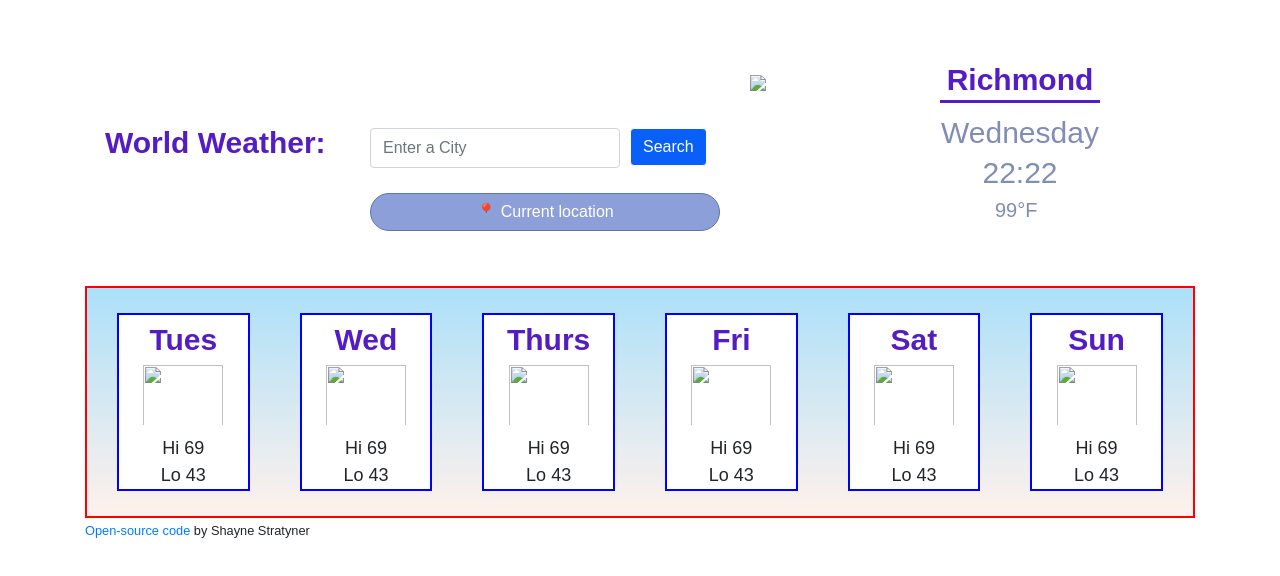
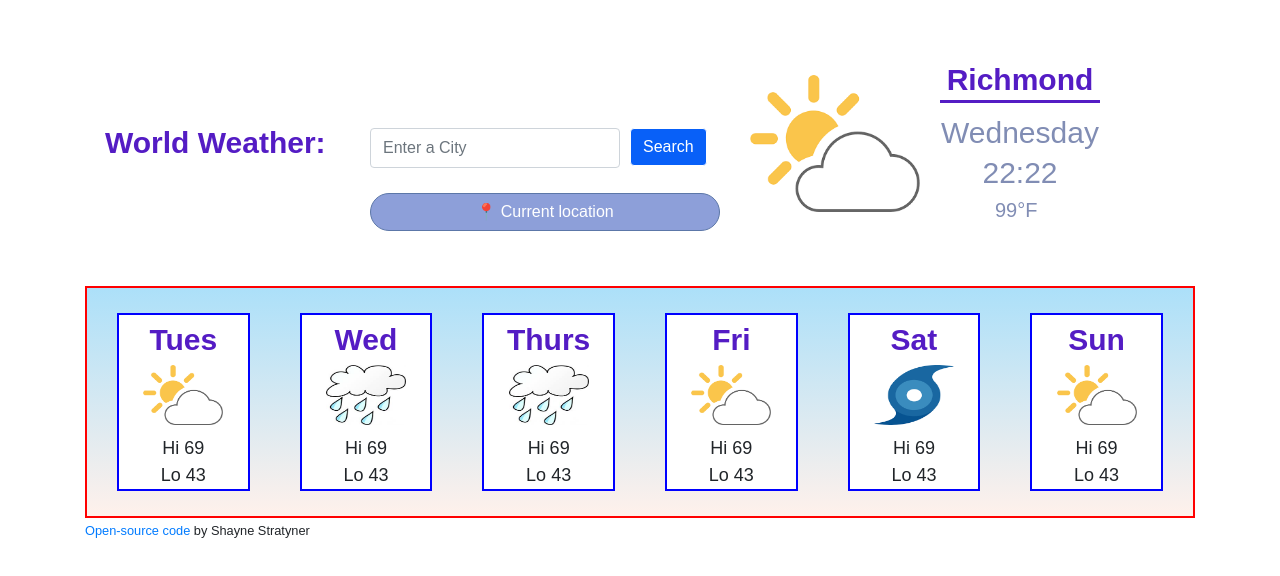
Before and after one commit to shaynestrat/My-Weather-App, a plain HTML site: page Index.html in a window 1280 px wide. Drawn offline with nearby package versions, Linux system fonts and the light colour scheme.

Commit message:
changed names of image files

```diff
--- a/Index.html
+++ b/Index.html
@@ -44,7 +44,7 @@
 
                  </div>
           <div class="col-2">
-            <img src="src/partly-cloudy.png" width="170px" class="img" />
+            <img src="src/img/partly-cloudy.png" width="170px" class="img" />
           </div>
           <div class="col-2">
              <h2 id="city">Richmond</h2>
@@ -62,7 +62,7 @@
               <div class="row"><h6>Tues</h6></div>
               <div class="row">
                 <img
-                  src="src/partly-cloudy.png"
+                  src="src/img/partly-cloudy.png"
                   class="center"
                   width="80px"
                 />
@@ -80,7 +80,7 @@
             <div class="squares">
               <div class="row"><h6>Wed</h6></div>
               <div class="row">
-                <img src="src/rain.jpg" class="center" width="80px" />
+                <img src="src/img/rain.jpg" class="center" width="80px" />
               </div>
               <div class="row">
                 <div class="col">
@@ -94,7 +94,7 @@
             <div class="squares">
               <div class="row"><h6>Thurs</h6></div>
               <div class="row">
-                <img src="src/rain.jpg" class="center" width="80px" />
+                <img src="src/img/rain.jpg" class="center" width="80px" />
               </div>
               <div class="row">
                 <div class="col">
@@ -109,7 +109,7 @@
               <div class="row"><h6>Fri</h6></div>
               <div class="row">
                 <img
-                  src="src/partly-cloudy.png"
+                  src="src/img/partly-cloudy.png"
                   class="center"
                   width="80px"
                 />
@@ -126,7 +126,7 @@
             <div class="squares">
               <div class="row"><h6>Sat</h6></div>
               <div class="row">
-                <img src="src/hurricane.png" class="center" width="80px" />
+                <img src="src/img/hurricane.png" class="center" width="80px" />
               </div>
               <div class="row">
                 <div class="col">
@@ -142,7 +142,7 @@
               <div class="row"><h6>Sun</h6></div>
               <div class="row">
                 <img
-                  src="src/partly-cloudy.png"
+                  src="src/img/partly-cloudy.png"
                   class="center"
                   width="80px"
                 />
```
